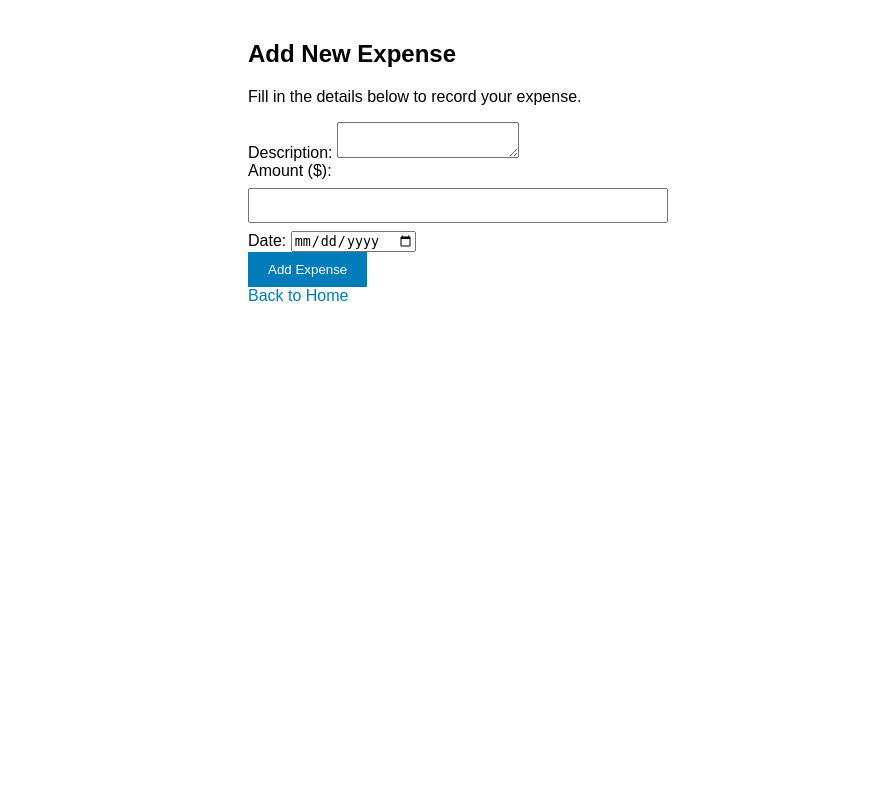
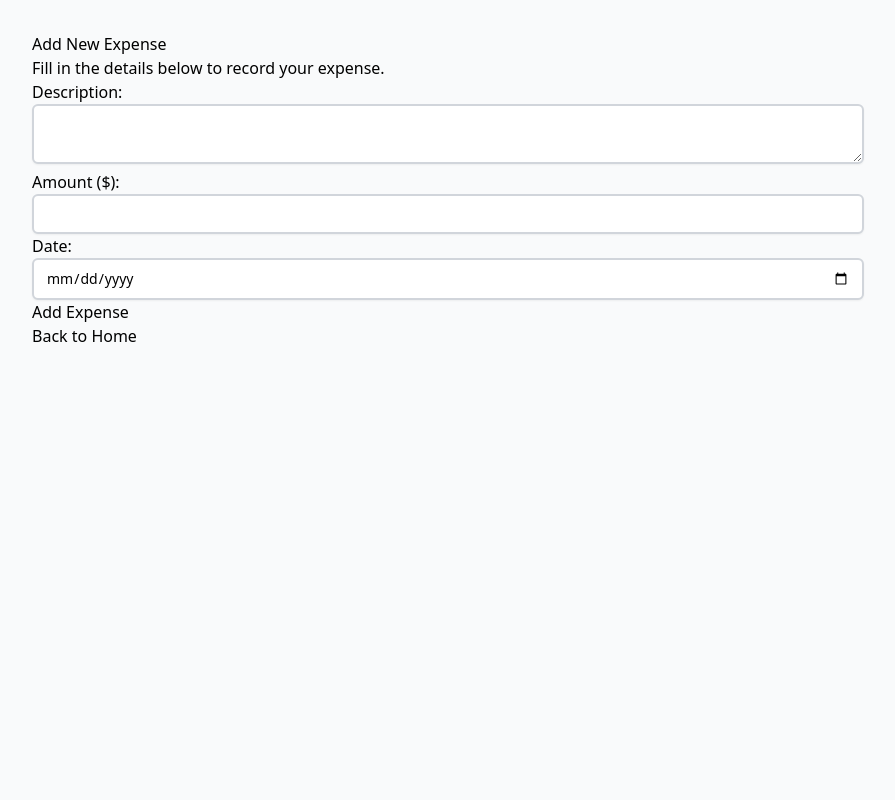
Before and after one commit to pdrm26/life-ledger, a Django app: template templates/expense.html in a window 1280 px wide. Shown: the whole page, without its empty margins (192-1087 px from the left). Run offline with Django 3.2, Linux system fonts and the light colour scheme; the template is opened without the code that fills it, so the values that code supplies are empty, except form fields; tables that the repository leaves empty hold one stand-in row (values such as "Sample post"); form fields are guessed from the names that the template uses; some libraries are stand-ins or nearby versions.

Commit message:
feat: add tailwind and rewrite the layout

```diff
--- a/templates/base.html
+++ b/templates/base.html
@@ -1,39 +1,109 @@
 <!DOCTYPE html>
-<html>
+<html lang="en">
 <head>
     <meta charset="utf-8">
+    <meta name="viewport" content="width=device-width, initial-scale=1.0">
     <title>{% block title %}Finance App{% endblock %}</title>
+    <script src="https://cdn.tailwindcss.com"></script>
+    <script>
+        tailwind.config = {
+            theme: {
+                extend: {
+                    colors: {
+                        primary: '#3b82f6',
+                        success: '#10b981',
+                        danger: '#ef4444',
+                    }
+                }
+            }
+        }
+    </script>
     <style>
-        body { font-family: Arial, sans-serif; margin: 40px; }
-        .container { max-width: 400px; margin: 0 auto; }
-        input[type="text"], input[type="email"], input[type="password"] {
-            width: 100%; padding: 8px; margin: 8px 0;
+        /* Force Django form inputs to have proper styling */
+        input[type="text"],
+        input[type="email"],
+        input[type="password"],
+        input[type="number"],
+        input[type="date"],
+        textarea,
+        select {
+            width: 100% !important;
+            padding: 0.5rem 0.75rem !important;
+            border: 2px solid #d1d5db !important;
+            border-radius: 0.375rem !important;
+            box-shadow: 0 1px 2px 0 rgba(0, 0, 0, 0.05) !important;
+            font-size: 0.875rem !important;
+            line-height: 1.25rem !important;
+            background-color: white !important;
+            transition: border-color 0.15s ease-in-out, box-shadow 0.15s ease-in-out !important;
         }
-        button {
-            padding: 10px 20px; background: #007cba; color: white;
-            border: none; cursor: pointer; margin-right: 10px;
+
+        input[type="text"]:focus,
+        input[type="email"]:focus,
+        input[type="password"]:focus,
+        input[type="number"]:focus,
+        input[type="date"]:focus,
+        textarea:focus,
+        select:focus {
+            outline: none !important;
+            border-color: #3b82f6 !important;
+            box-shadow: 0 0 0 3px rgba(59, 130, 246, 0.1) !important;
         }
-        .error { color: red; margin: 10px 0; }
-        .logout-form { text-align: right; margin-bottom: 20px; }
-        a { color: #007cba; text-decoration: none; margin-right: 15px; }
-        a:hover { text-decoration: underline; }
-        .helptext { font-size: 12px; color: #666; margin: 5px 0; }
-        ul.errorlist { color: red; padding-left: 0; list-style: none; }
-        ul.errorlist li { margin: 5px 0; }
+
+        /* Error state */
+        input.error, textarea.error, select.error {
+            border-color: #ef4444 !important;
+        }
+
+        input.error:focus, textarea.error:focus, select.error:focus {
+            border-color: #ef4444 !important;
+            box-shadow: 0 0 0 3px rgba(239, 68, 68, 0.1) !important;
+        }
+
+        /* Remove any default Django/browser styling */
+        input, textarea, select {
+            -webkit-appearance: none !important;
+            -moz-appearance: none !important;
+            appearance: none !important;
+        }
+
+        /* Placeholder styling */
+        input::placeholder, textarea::placeholder {
+            color: #9ca3af !important;
+        }
+
+        /* Disabled state */
+        input:disabled, textarea:disabled, select:disabled {
+            background-color: #f9fafb !important;
+            color: #6b7280 !important;
+            cursor: not-allowed !important;
+        }
     </style>
 </head>
-<body>
+<body class="bg-gray-50 min-h-screen">
     {% if user.is_authenticated %}
-        <div class="logout-form">
-            <form method="POST" action="{% url 'logout' %}" style="display: inline;">
-                {% csrf_token %}
-                <button type="submit">Logout ({{ user.username }})</button>
-            </form>
-        </div>
+        <nav class="bg-white shadow-sm border-b">
+            <div class="max-w-4xl mx-auto px-4 sm:px-6 lg:px-8">
+                <div class="flex justify-between items-center h-16">
+                    <div class="flex items-center">
+                        <h1 class="text-xl font-semibold text-gray-900">Finance App</h1>
+                    </div>
+                    <div class="flex items-center space-x-4">
+                        <span class="text-gray-600">{{ user.username }}</span>
+                        <form method="POST" action="{% url 'logout' %}" class="inline">
+                            {% csrf_token %}
+                            <button type="submit" class="bg-red-500 hover:bg-red-600 text-white px-4 py-2 rounded-md text-sm font-medium transition-colors">
+                                Logout
+                            </button>
+                        </form>
+                    </div>
+                </div>
+            </div>
+        </nav>
     {% endif %}
 
-    <div class="container">
+    <main class="max-w-4xl mx-auto px-4 sm:px-6 lg:px-8 py-8">
         {% block content %}{% endblock %}
-    </div>
+    </main>
 </body>
 </html>
```
